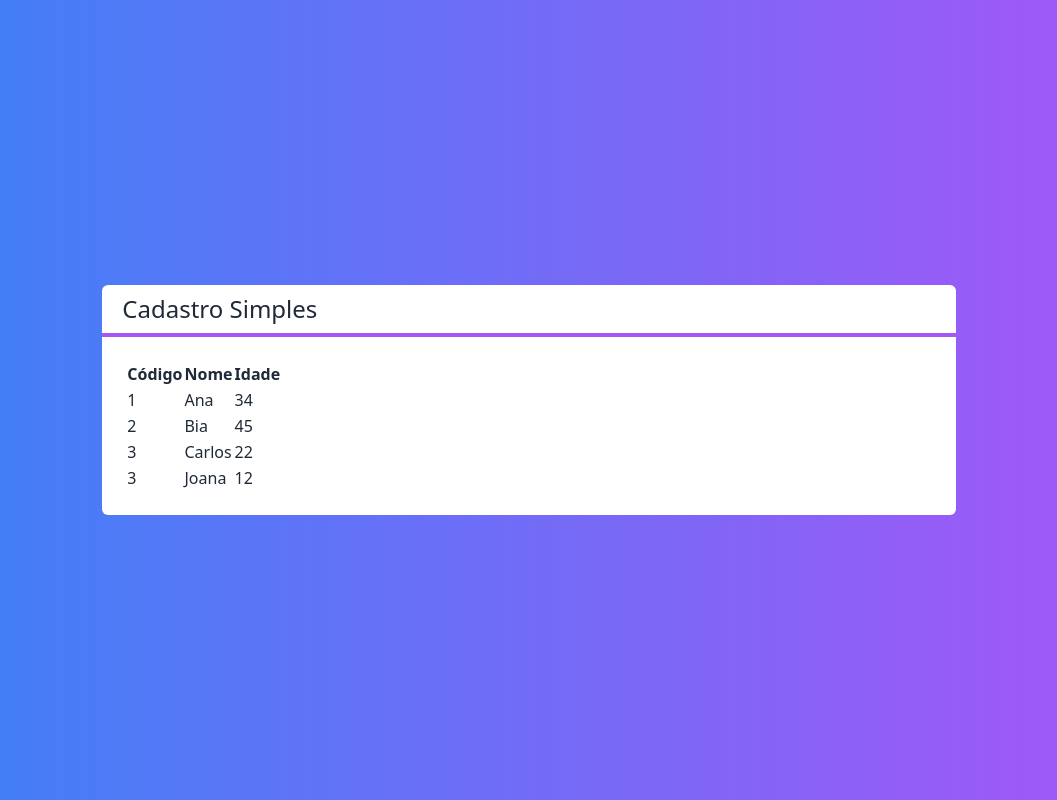
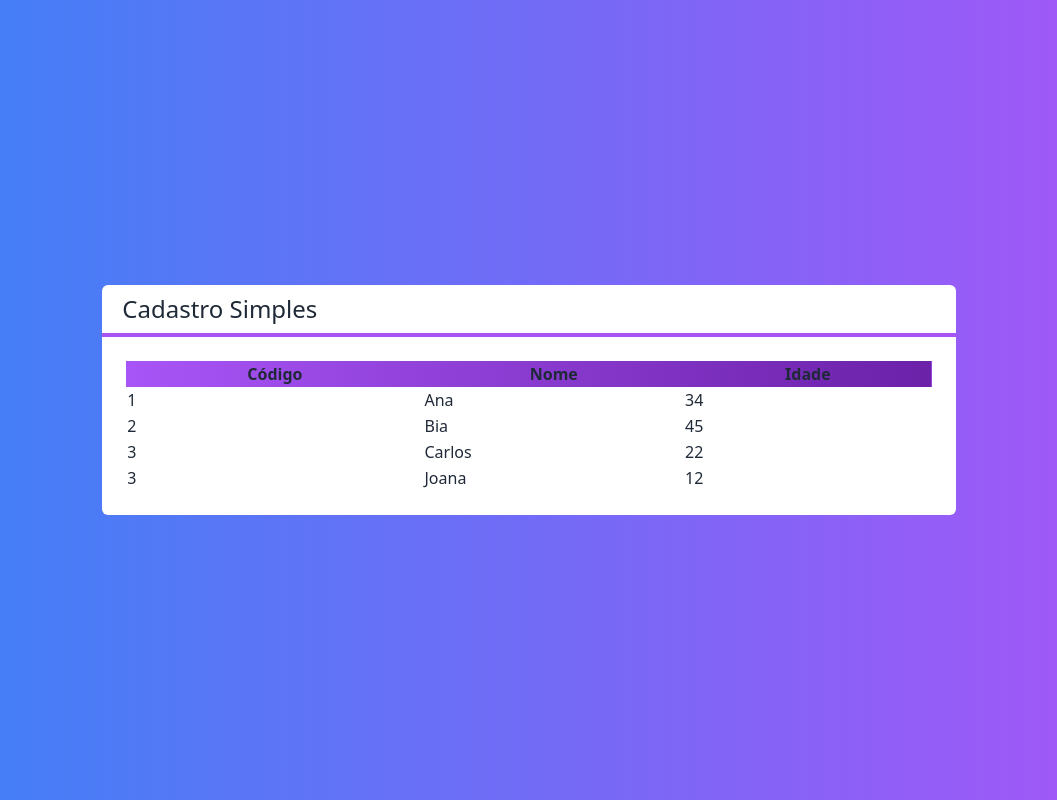
Before and after one commit to cleuber-andrade/cadastro, a Next.js app: page / in a window 1280 px wide. Shown: the whole page, without its empty margins (111-1168 px from the left). Built offline with nearby package versions, Linux system fonts and the light colour scheme.

Commit message:
Update Tabela.tsx

```diff
--- a/src/components/Tabela.tsx
+++ b/src/components/Tabela.tsx
@@ -30,8 +30,10 @@ export default function Tabela(props: TabelaProps){
   }
 
   return (
-    <table>
-      <thead>
+    <table className={`w-full`}>
+      <thead className={`
+        bg-gradient-to-r from-purple-500 to-purple-800
+      `}>
         {renderizarCabecalho()}
       </thead>
       <tbody>
```
